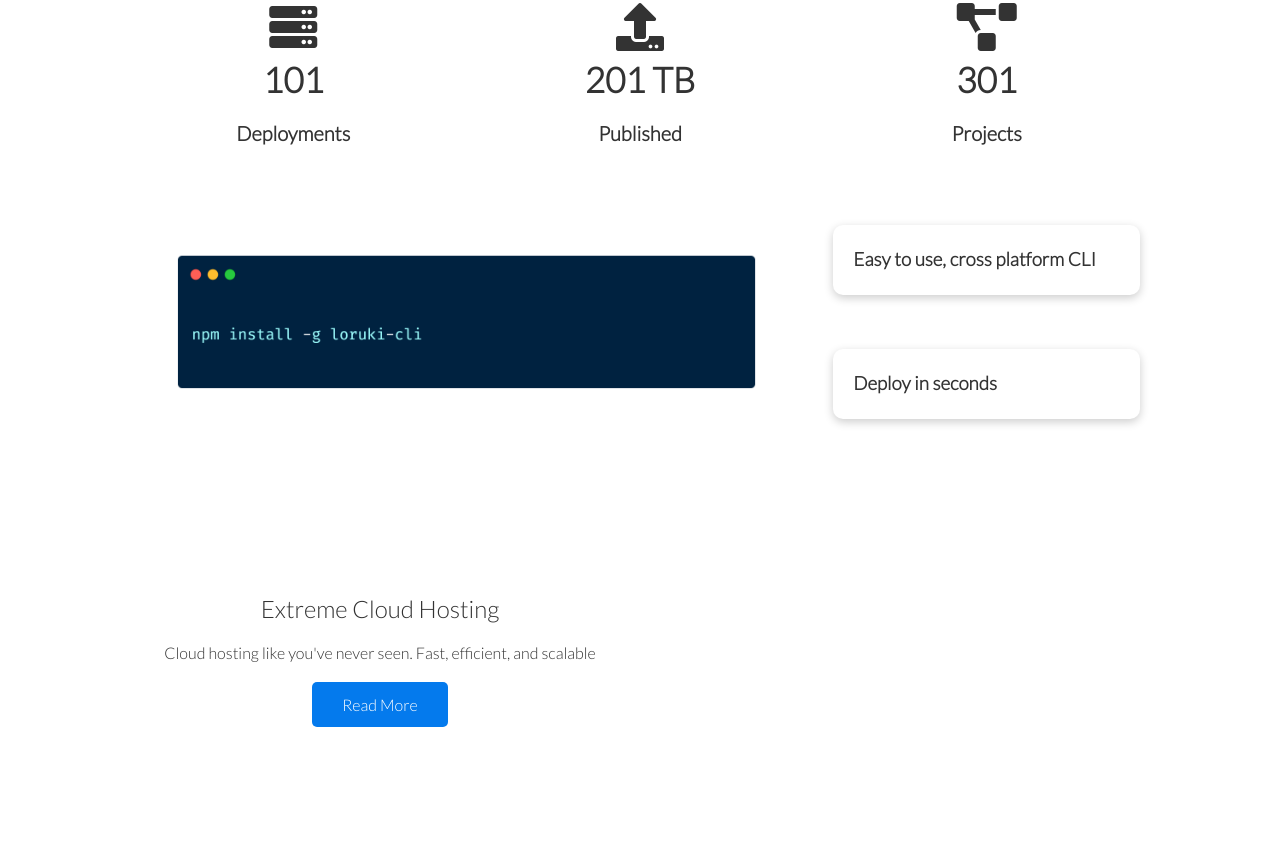
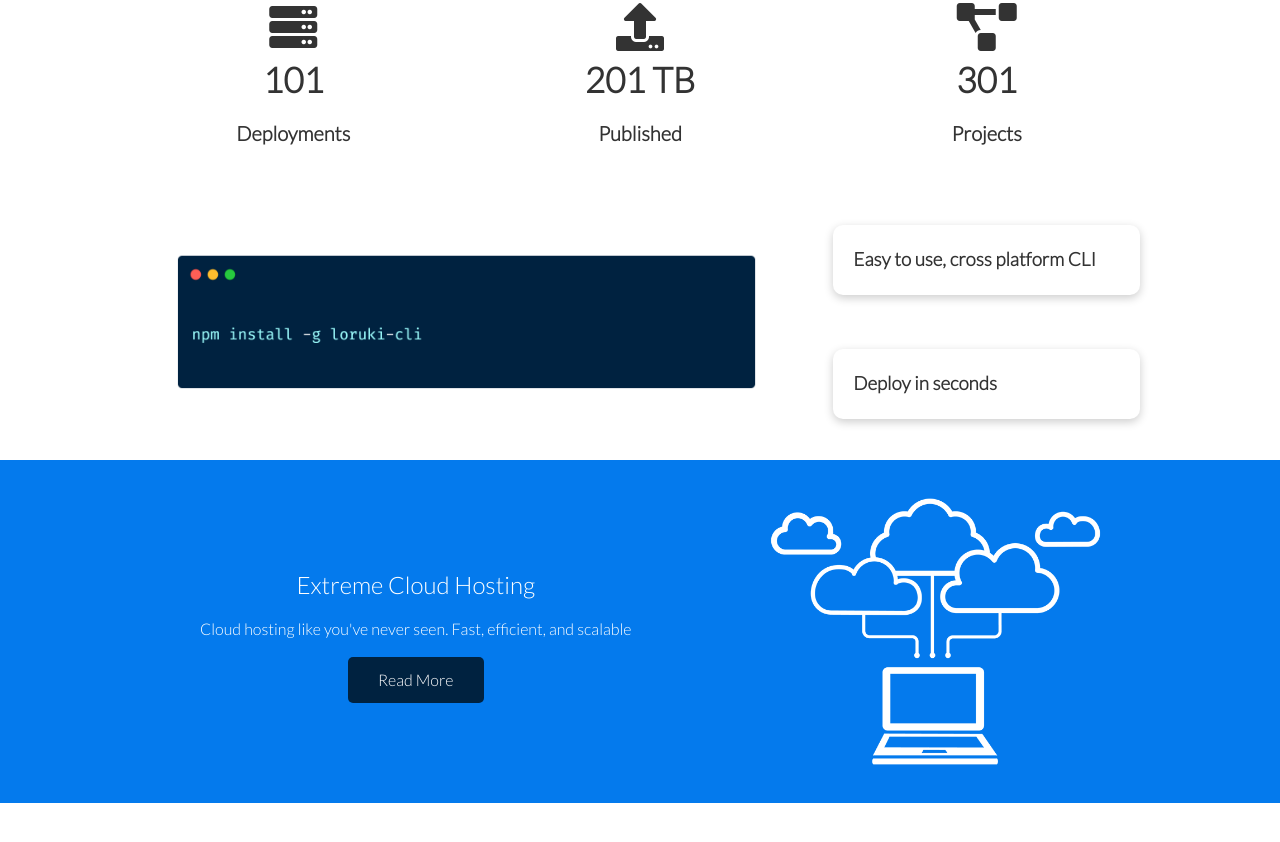
Before and after one commit to umeshraj/youtube_traversy_responsive_website, a plain HTML site: page index.html in a window 1280 px wide. Shown: the part 675-1517 px from the top of the page. Drawn offline with Linux system fonts and the light colour scheme.

Commit message:
CSS for various backgrounds

```diff
--- a/css/style.css
+++ b/css/style.css
@@ -2,6 +2,9 @@
 
 :root {
   --primary-color: #047aed;
+  --secondary-color: #1c3fa8;
+  --dark-color: #002240;
+  --light-color: #f4f4f4;
 }
 
 * {
@@ -158,3 +161,8 @@ img {
   grid-column: 1 / span 2;
   grid-row: 1 / span 2;
 }
+
+/* Cloud */
+.cloud .grid {
+  grid-template-columns: 4fr 3fr;
+}
--- a/css/utilities.css
+++ b/css/utilities.css
@@ -32,6 +32,31 @@
 
 .btn:hover {
   transform: scale(0.98);
+}
+
+/* background and colored buttons */
+.bg-primary,
+.btn-primary {
+  background-color: var(--primary-color);
+  color: #fff;
+}
+
+.bg-secondary,
+.btn-secondary {
+  background-color: var(--secondary-color);
+  color: #fff;
+}
+
+.bg-dark,
+.btn-dark {
+  background-color: var(--dark-color);
+  color: #fff;
+}
+
+.bg-light,
+.btn-light {
+  background-color: var(--light-color);
+  color: #333;
 }
 
 .text-center {
```
